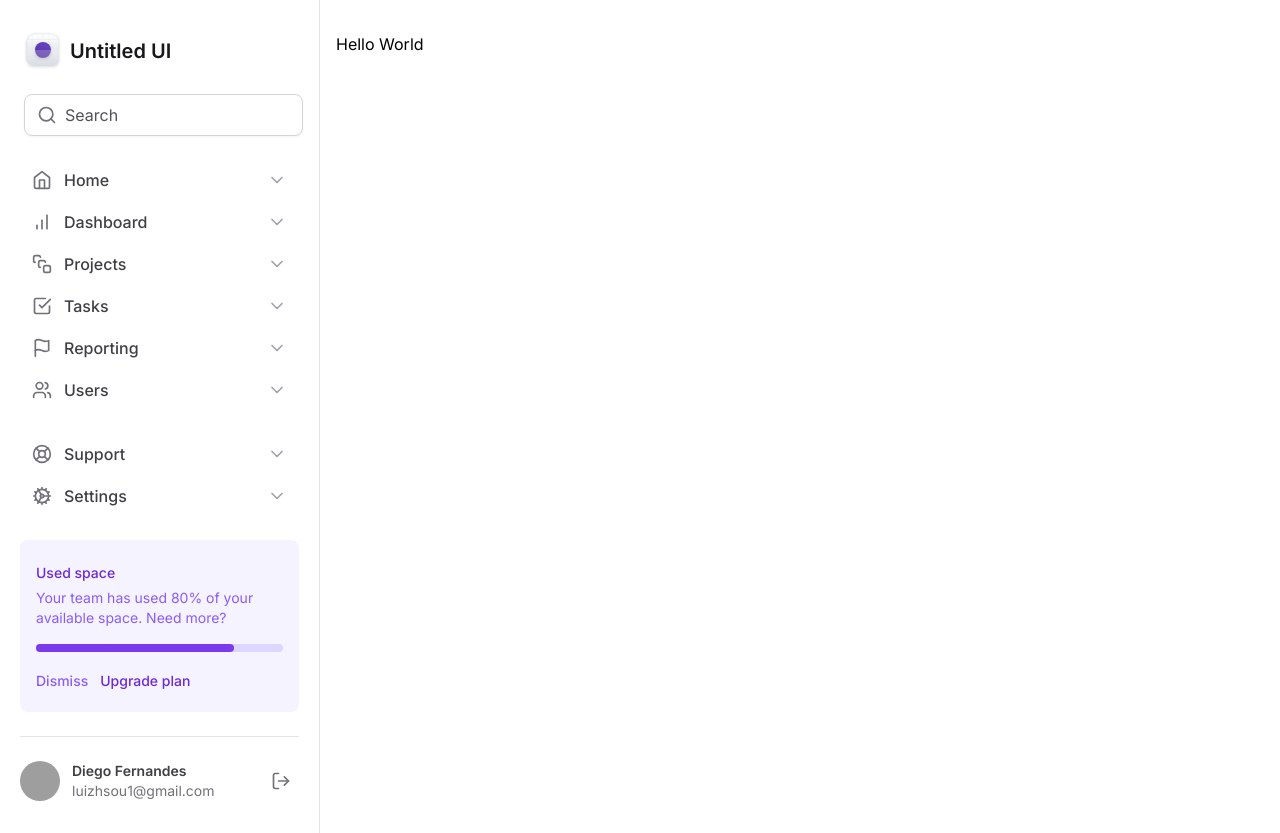
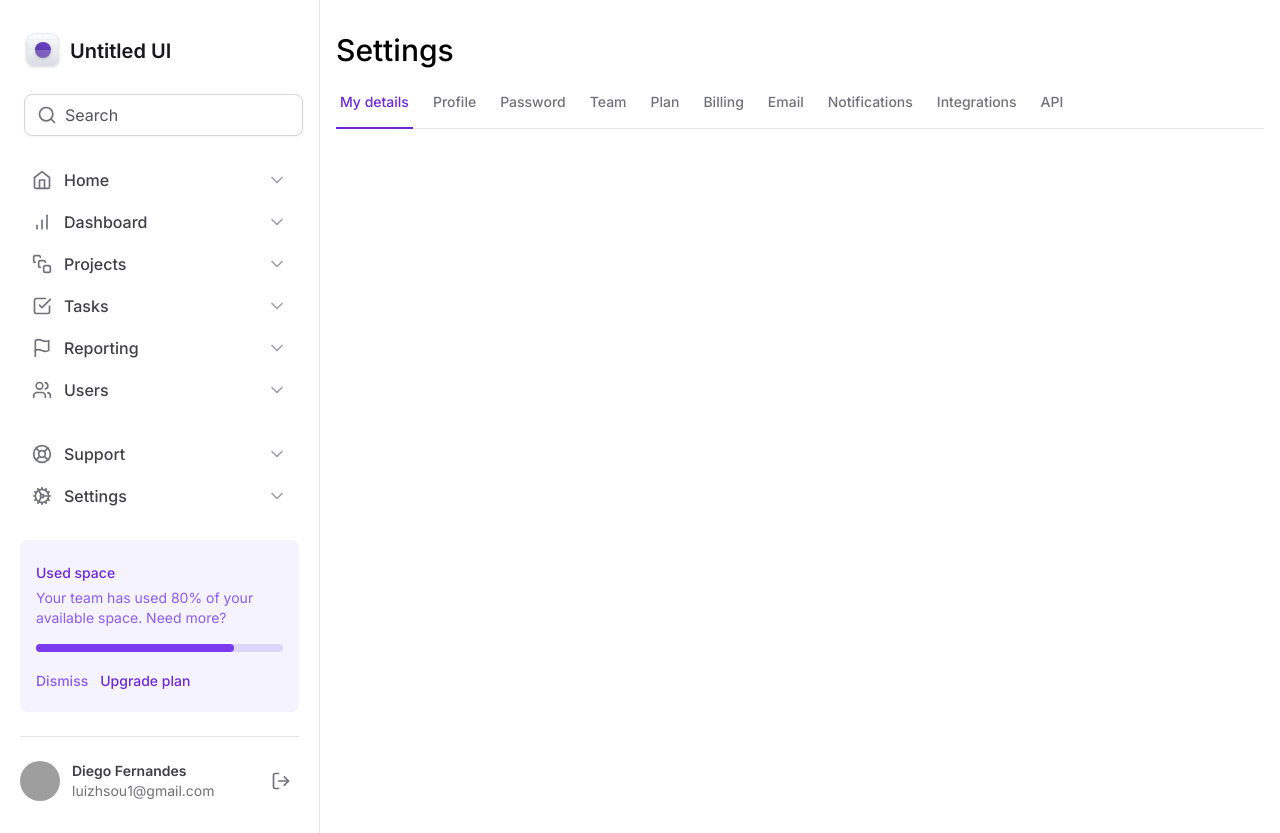
Before and after one commit to luizhsou1/tailwind-next, a Next.js app: page / in a window 1280 px wide. Built offline with nearby package versions, Linux system fonts and the light colour scheme; grey boxes are pictures that could not be loaded.

Commit message:
Criando Abas com Radix Tabs

```diff
--- a/package.json
+++ b/package.json
@@ -9,6 +9,7 @@
     "lint": "next lint"
   },
   "dependencies": {
+    "@radix-ui/react-tabs": "^1.0.4",
     "lucide-react": "^0.316.0",
     "next": "14.1.0",
     "react": "^18",
--- a/src/app/layout.tsx
+++ b/src/app/layout.tsx
@@ -16,7 +16,7 @@
   children: React.ReactNode
 }>) {
   return (
-    <html lang="en">
+    <html lang="en" className="antialiased">
       <body className={inter.className}>
         <div className="grid-cols-app grid min-h-screen">
           <Sidebar />
--- a/src/app/page.tsx
+++ b/src/app/page.tsx
@@ -1,3 +1,11 @@
+import { SettingsTabs } from '@/components/SettingsTabs'
+
 export default function Home() {
-  return <h1>Hello World</h1>
+  return (
+    <>
+      <h1 className="to-zinc-900 text-3xl font-medium">Settings</h1>
+
+      <SettingsTabs />
+    </>
+  )
 }
--- /dev/null
+++ b/src/components/SettingsTabs/TabItem.tsx
@@ -0,0 +1,23 @@
+'use client'
+
+import * as Tabs from '@radix-ui/react-tabs'
+
+export interface TabItemProps {
+  value: string
+  title: string
+  isSelected?: boolean
+}
+
+export function TabItem({ value, title, isSelected = false }: TabItemProps) {
+  return (
+    <Tabs.Trigger
+      className="relative px-1 pb-4 text-sm font-medium text-zinc-500 hover:text-violet-700 data-[state=active]:text-violet-700"
+      value={value}
+    >
+      <span>{title}</span>
+      {isSelected && (
+        <div className="absolute -bottom-px left-0 right-0 h-0.5 bg-violet-700"></div>
+      )}
+    </Tabs.Trigger>
+  )
+}
--- /dev/null
+++ b/src/components/SettingsTabs/index.tsx
@@ -0,0 +1,54 @@
+'use client'
+
+import * as Tabs from '@radix-ui/react-tabs'
+import { TabItem } from './TabItem'
+import { useState } from 'react'
+
+export function SettingsTabs() {
+  const [currentTab, setCurrentTab] = useState('my-details')
+
+  return (
+    <Tabs.Root value={currentTab} onValueChange={setCurrentTab}>
+      <Tabs.List className="mt-6 flex w-full items-center gap-4 border-b border-zinc-200">
+        <TabItem
+          title="My details"
+          value="my-details"
+          isSelected={currentTab === 'my-details'}
+        />
+        <TabItem
+          title="Profile"
+          value="profile"
+          isSelected={currentTab === 'profile'}
+        />
+        <TabItem
+          title="Password"
+          value="password"
+          isSelected={currentTab === 'password'}
+        />
+        <TabItem title="Team" value="team" isSelected={currentTab === 'team'} />
+        <TabItem title="Plan" value="plan" isSelected={currentTab === 'plan'} />
+        <TabItem
+          title="Billing"
+          value="billing"
+          isSelected={currentTab === 'billing'}
+        />
+        <TabItem
+          title="Email"
+          value="email"
+          isSelected={currentTab === 'email'}
+        />
+        <TabItem
+          title="Notifications"
+          value="notifications"
+          isSelected={currentTab === 'notifications'}
+        />
+        <TabItem
+          title="Integrations"
+          value="integrations"
+          isSelected={currentTab === 'integrations'}
+        />
+        <TabItem title="API" value="api" isSelected={currentTab === 'api'} />
+      </Tabs.List>
+    </Tabs.Root>
+  )
+}
```
Also changed, not shown: 1 other file (tests, documents, lock files or other folders).
